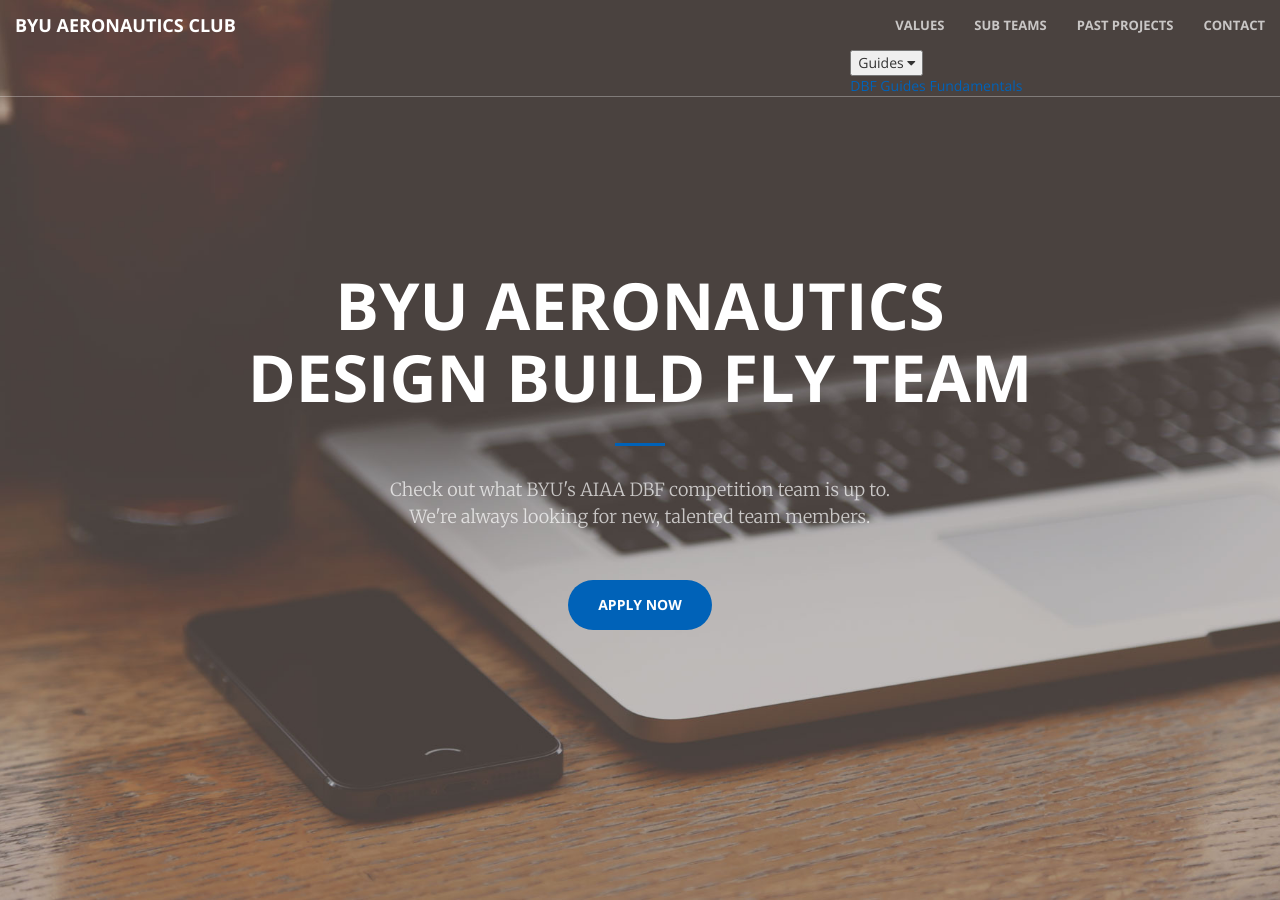
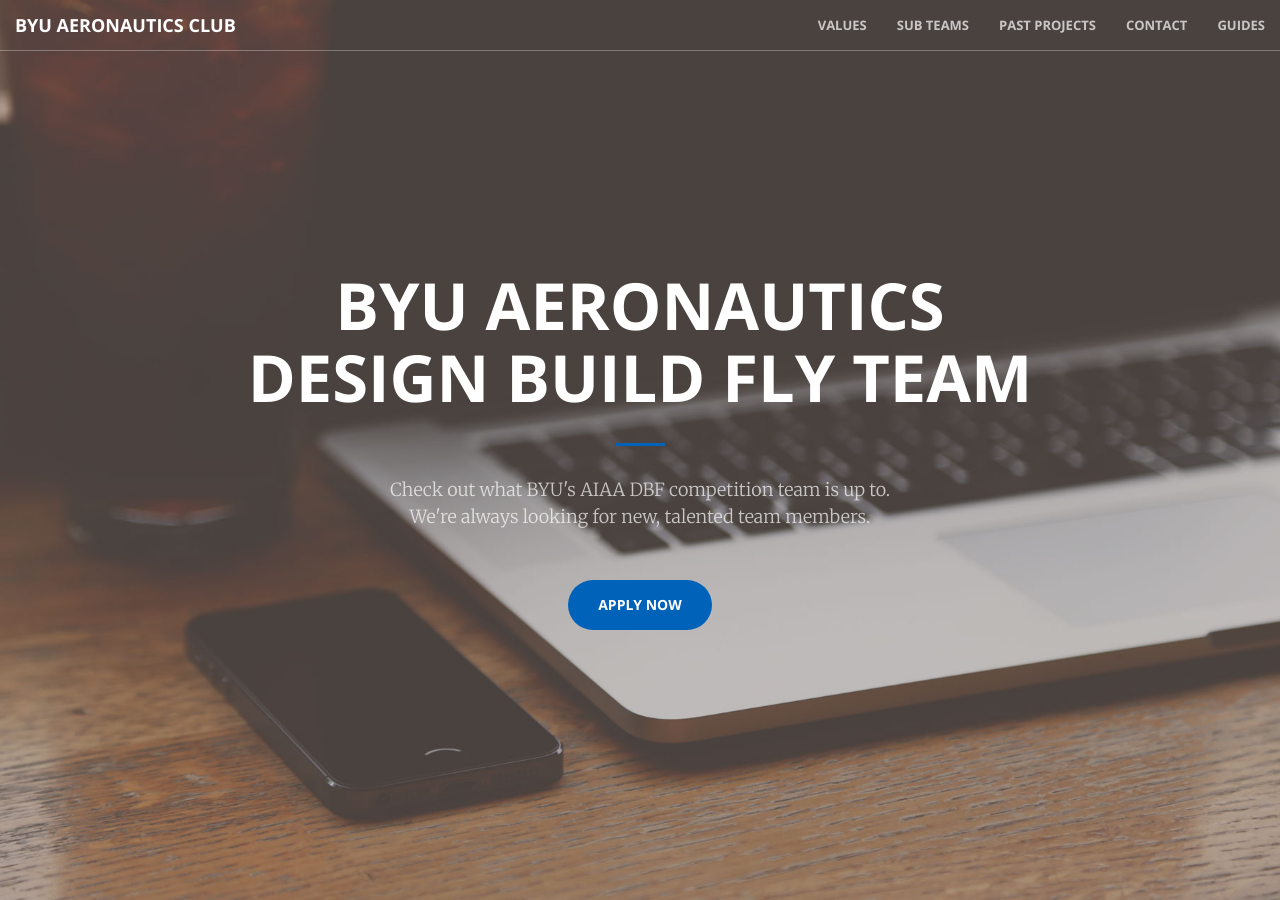
Before and after one commit to BYU-Aeronautics-Club/DBF, a Jekyll site: the page built from index.html, in a window 1280 px wide and 900 px high. Built offline with Jekyll 4.4.1, drawn with Linux system fonts in a browser that asks for light colours.

Commit message:
fix guides button?

```diff
--- a/_includes/nav.html
+++ b/_includes/nav.html
@@ -29,15 +29,9 @@
                 <li>
                     <a class="page-scroll" href="#contact">Contact</a>
                 </li>
-                <div class="dropdown">
-                    <button class="dropbtn">Guides
-                      <i class="fa fa-caret-down"></i>
-                    </button>
-                    <div class="dropdown-content">
-                      <a href="https://aeronautics.byu.edu/DBF-guides/">DBF Guides</a>
-                      <a href="https://aeronautics.byu.edu/fundamentals/">Fundamentals</a>
-                    </div>
-                  </div>
+                <li>
+                    <a class="nav-link" href="https://aeronautics.byu.edu/DBF-guides/">Guides</a>
+                </li>
             </ul>
         </div>
         <!-- /.navbar-collapse -->
```
